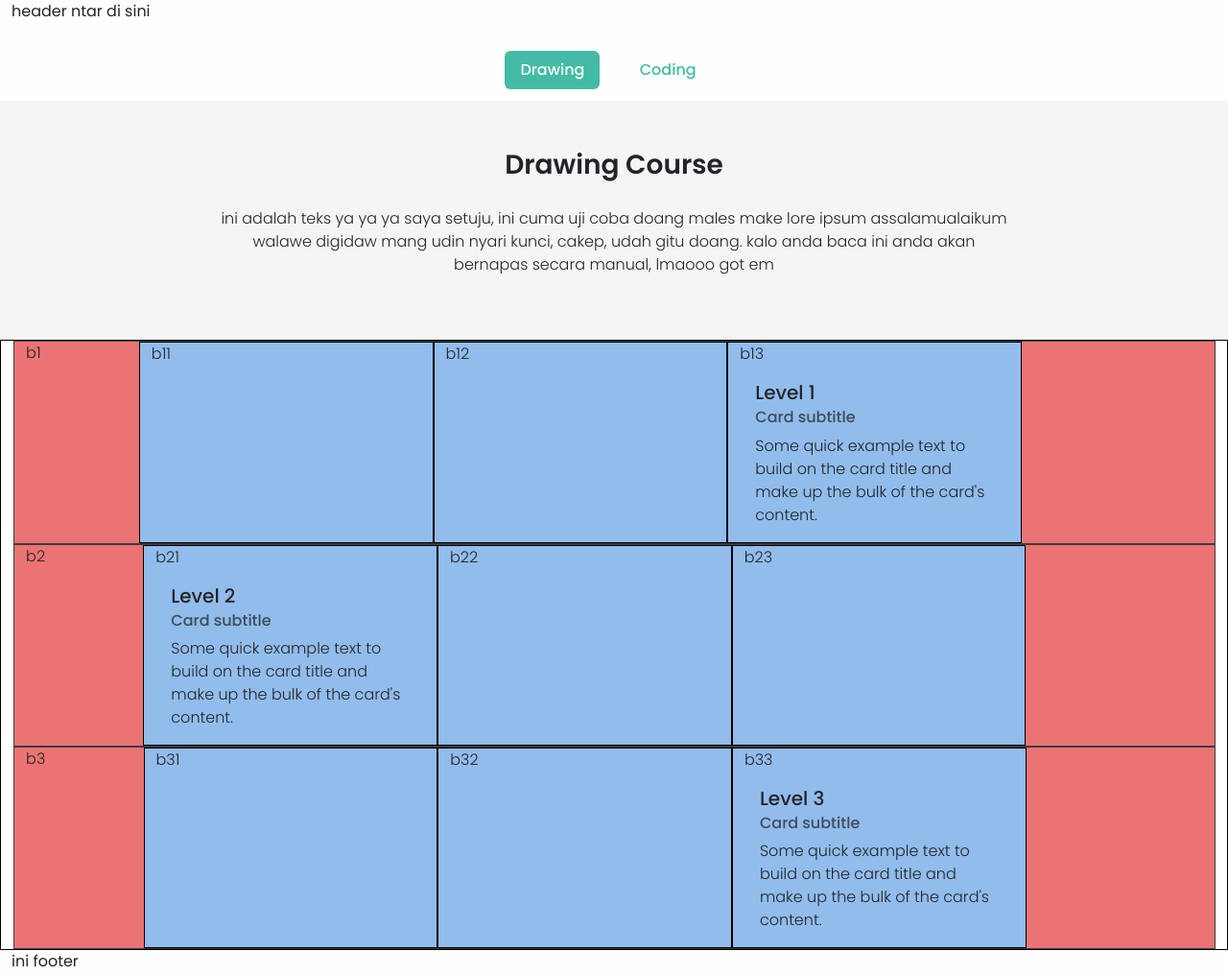
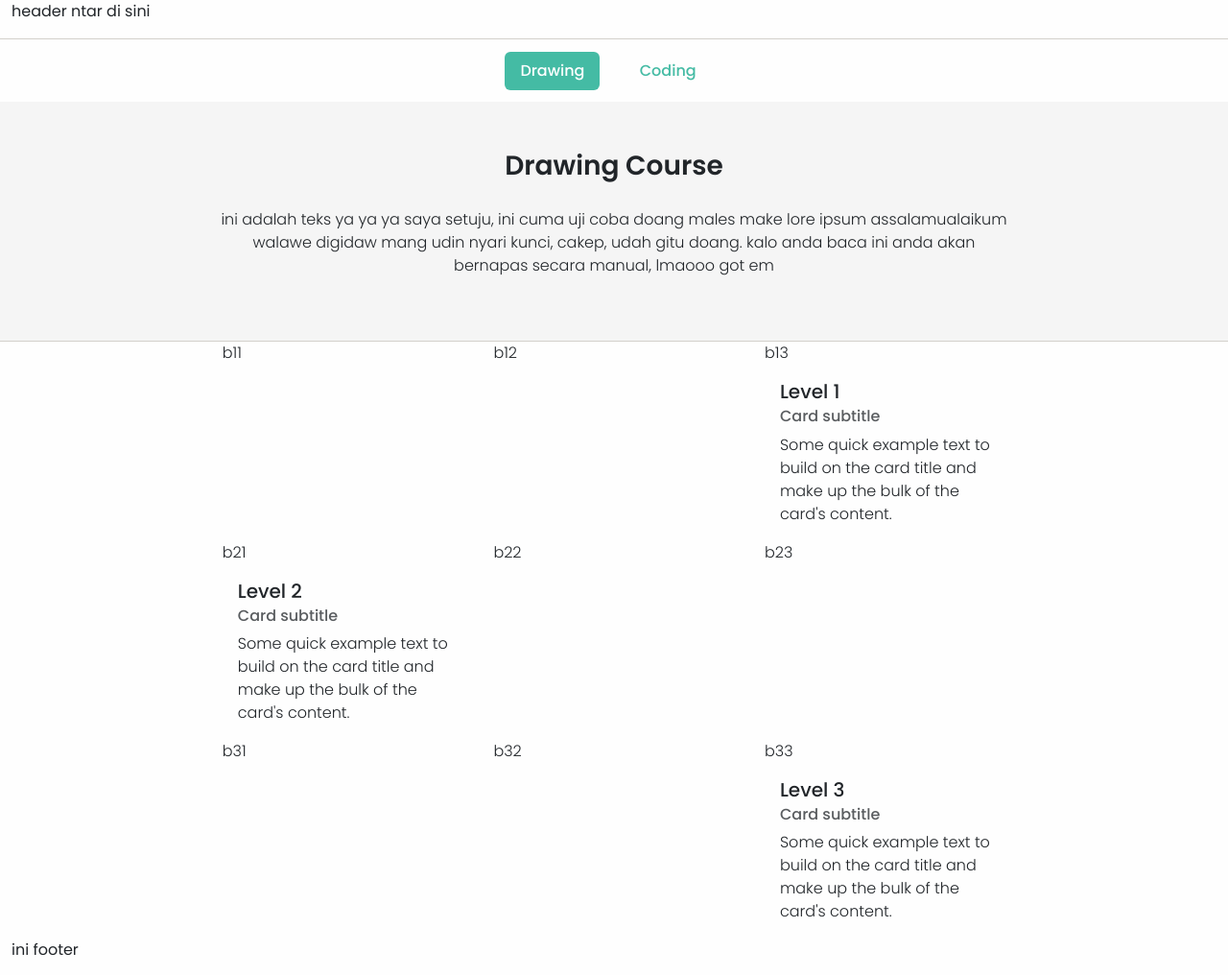
Before and after one commit to ThePixelated/Neuron, a plain HTML site: page LearningPage/DrawingCourse.html in a window 1280 px wide. Shown: the whole page at 96% size. Drawn offline with nearby package versions, Linux system fonts and the light colour scheme; a script that the page names is missing.

Commit message:
Update 1.1

```diff
--- a/LearningPage/DrawingCourse.html
+++ b/LearningPage/DrawingCourse.html
@@ -20,7 +20,7 @@
 
     <div class="container-fluid bodybg">
         <!-- Header -->
-        <div class="row">
+        <div class="row rowHeader">
             <p>   <strong>header ntar di sini</strong></p>
         </div>
 
@@ -51,8 +51,7 @@
         <div class="row rowTopContent">
             <!-- Level 1 content -->
             <div class="row rowMidContent">
-                b1
-                <div class="col-3 offset-sm-1 colMidConent">
+                <div class="col-3 offset-1 colMidConent">
                     b11
                 </div>
                 <div class="col-3 colMidConent">
@@ -60,7 +59,7 @@
                 </div>
                 <div class="col-3 colMidConent">
                     b13
-                    <a href="../CourseOverview/CourseOverview.html" class="card card-link border-0 text-decoration-none">
+                    <a href="../CourseOverview/DC01.html" class="card card-link border-0 text-decoration-none">
                         <div class="card-body">
                             <h5 class="card-title">Level 1</h5>
                             <h6 class="card-subtitle mb-2 text-body-secondary">Card subtitle</h6>
@@ -72,8 +71,7 @@
 
             <!-- Level 2 content -->
             <div class="row rowMidContent">
-                b2
-                <div class="col-3 offset-sm-1 colMidConent">
+                <div class="col-3 offset-1 colMidConent">
                     b21
                     <a href="../CourseOverview/CourseOverview.html" class="card card-link border-0 text-decoration-none">
                         <div class="card-body">
@@ -93,8 +91,7 @@
 
             <!-- Level 3 content -->
             <div class="row rowMidContent">
-                b3
-                <div class="col-3 offset-sm-1 colMidConent">
+                <div class="col-3 offset-1 colMidConent">
                     b31
                 </div>
                 <div class="col-3 colMidConent">
--- a/LearningPage/LPStyle.css
+++ b/LearningPage/LPStyle.css
@@ -2,19 +2,23 @@
     background-color: rgb(254, 254, 254);
 }
 
+.rowHeader {
+    border-bottom: 1.5px solid #D3D0CB;
+}
+
 .rowTopContent {
-    border: 1px solid black ;
-    padding-left: 2%;
+    background-color: rgb(254, 254, 254);
+    padding-left: 10%;
 }
 
 .rowMidContent {
-    background-color: rgb(236, 115, 115);
-    border: 1px solid #393E41;
+    /* background-color: rgb(236, 115, 115);
+    border: 1px solid #393E41; */
 }
 
 .colMidConent {
-    background-color: rgb(146, 188, 236);
-    border: 1px solid black ;
+    background-color: rgb(254, 254, 254);
+    border: 0px solid black ;
 }
 
 .card-link {
@@ -38,6 +42,7 @@
     background-color: #f5f5f5;
     padding-top: 4%;
     padding-bottom: 4%;
+    border-bottom: 1.5px solid #D3D0CB;
 }
 
 .nav-link {
```
Also changed, not shown: CourseOverview/DC01.html (added, +22 -0 lines).
